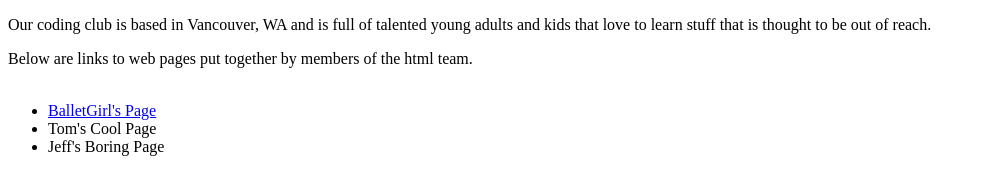
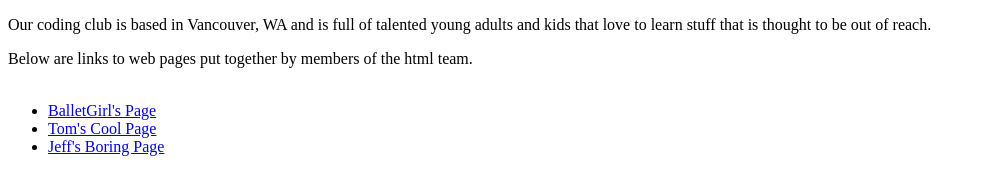
Before and after one commit to Fayeemf/CoolWebsite, a plain HTML site: page Index.html in a window 1280 px wide. Shown: the part 105-300 px from the top of the page, without its empty margins (0-982 px from the left). Drawn offline with Linux system fonts and the light colour scheme.

Commit message:
more links for sub pages

```diff
--- a/Index.html
+++ b/Index.html
@@ -17,8 +17,9 @@
 
     <ul>
   			<li><a href="\BalletGirl\Index.html">BalletGirl's Page</a></li>
-      	<li>Tom's Cool Page</li>
-      	<li>Jeff's Boring Page</li>
+      	<li><a href="\TomIsCool\Index.html">Tom's Cool Page</a></li>
+      	<li><a href="\JeffIsNot\Index.html">Jeff's Boring Page</a></li>
+
 	</ul>
 
 
```
